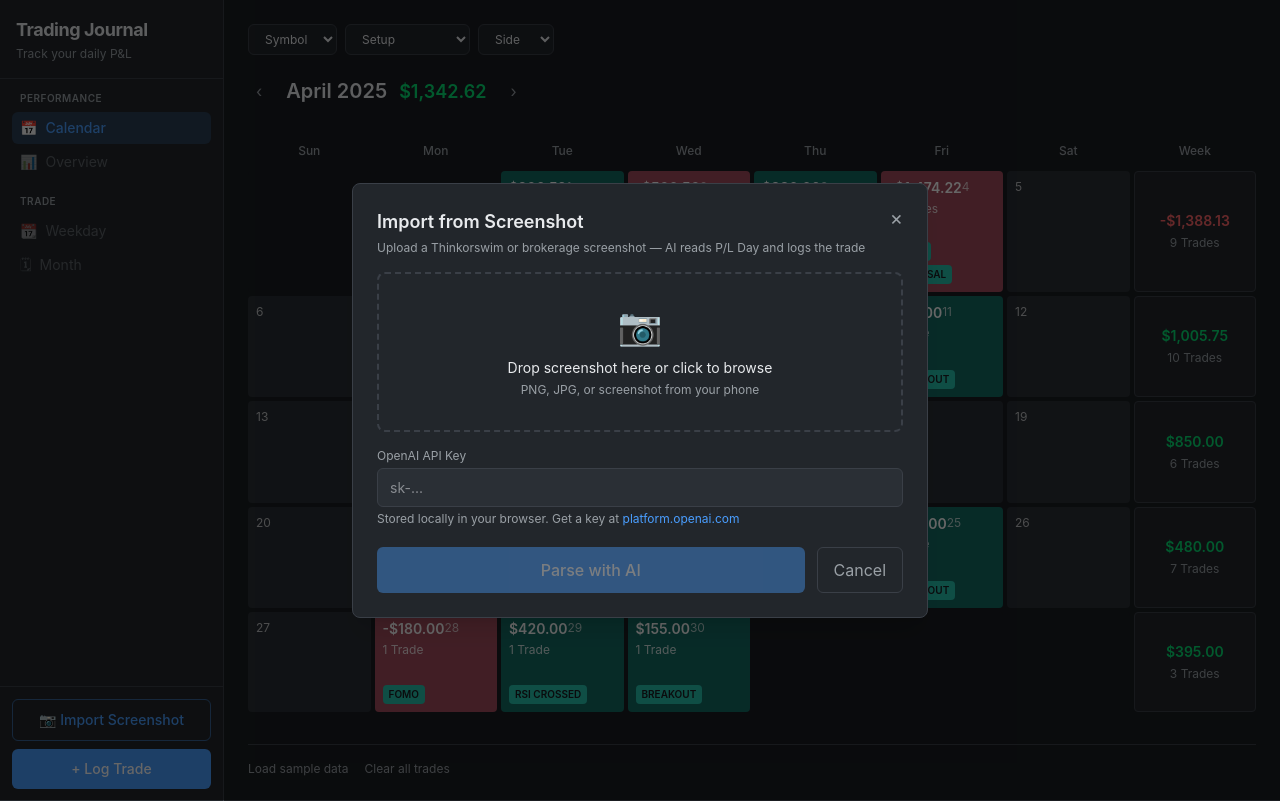
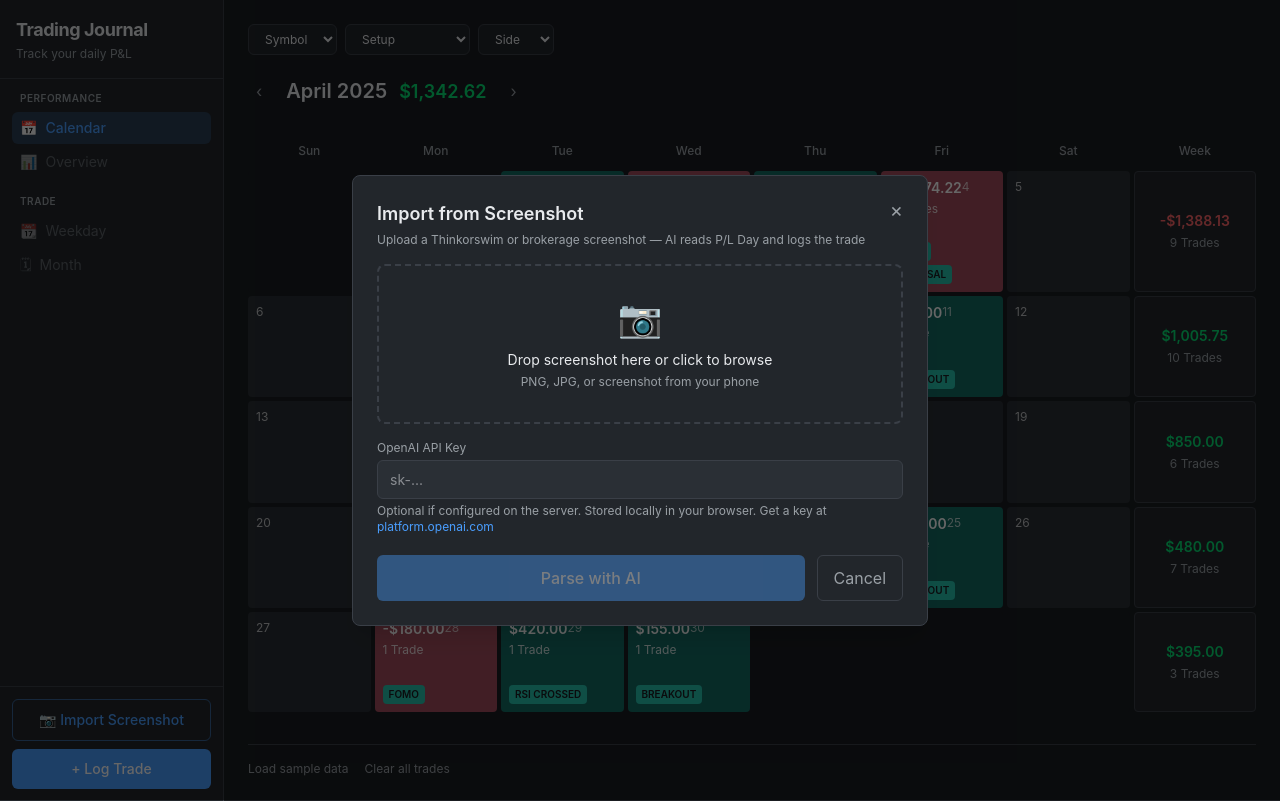
Before and after one commit to cries123/tradingjournal, a React (Vite) app: page / in a window 1280 px wide. Both pictures are taken after a click on the button "📷 Import Screenshot". Built offline with nearby package versions, Linux system fonts and the light colour scheme.

Commit message:
Make OpenAI API key optional in UI when set server-side
Co-authored-by: cries123 <cries123@users.noreply.github.com>

```diff
--- a/src/components/ScreenshotImportModal.tsx
+++ b/src/components/ScreenshotImportModal.tsx
@@ -53,17 +53,13 @@ export function ScreenshotImportModal({ onClose, onSave }: ScreenshotImportModal
 
   const handleParse = async () => {
     if (!file) return;
-    if (!apiKey.trim()) {
-      setError('Enter your OpenAI API key to parse screenshots');
-      return;
-    }
 
     saveApiKey(apiKey.trim());
     setError(null);
     setStep('parsing');
 
     try {
-      const result = await parseScreenshot(file, apiKey.trim());
+      const result = await parseScreenshot(file, apiKey.trim() || undefined);
       if (result.trades.length === 0) {
         setError('No trades found in this screenshot. Try a clearer image or log manually.');
         setStep('upload');
@@ -191,7 +187,7 @@ export function ScreenshotImportModal({ onClose, onSave }: ScreenshotImportModal
                 />
               </label>
               <p className="text-xs text-text-secondary mt-1">
-                Stored locally in your browser. Get a key at{' '}
+                Optional if configured on the server. Stored locally in your browser. Get a key at{' '}
                 <a
                   href="https://platform.openai.com/api-keys"
                   target="_blank"
```
